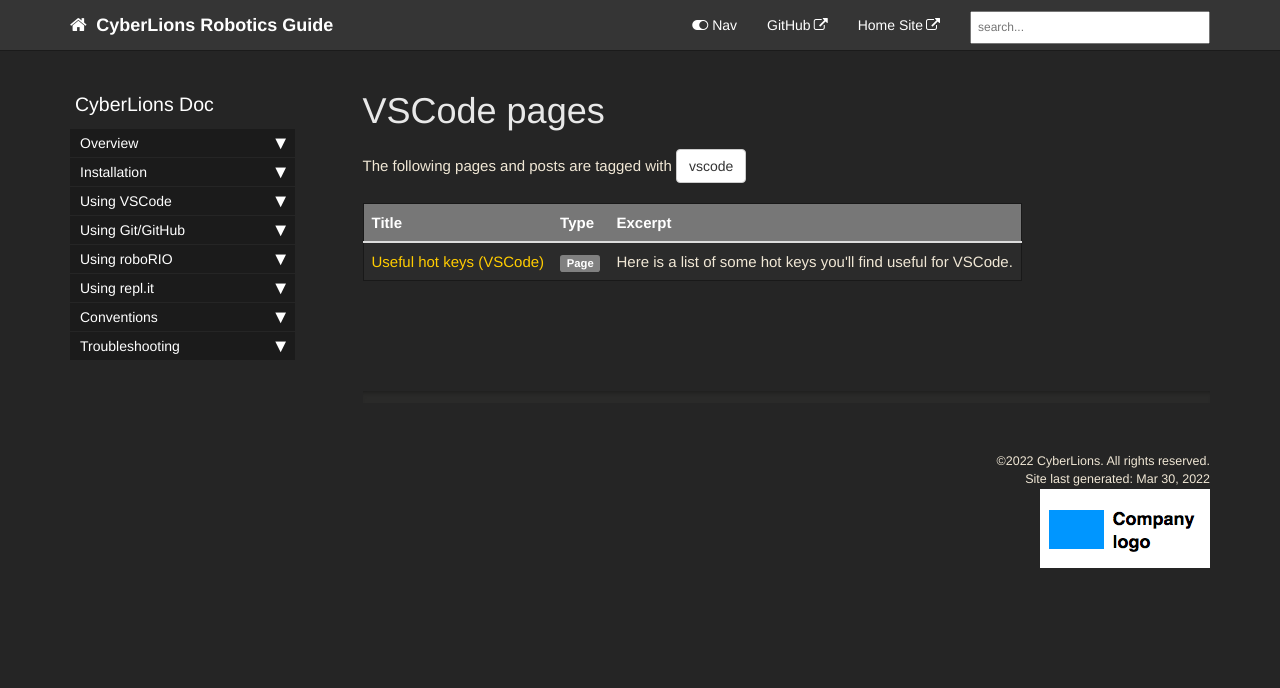
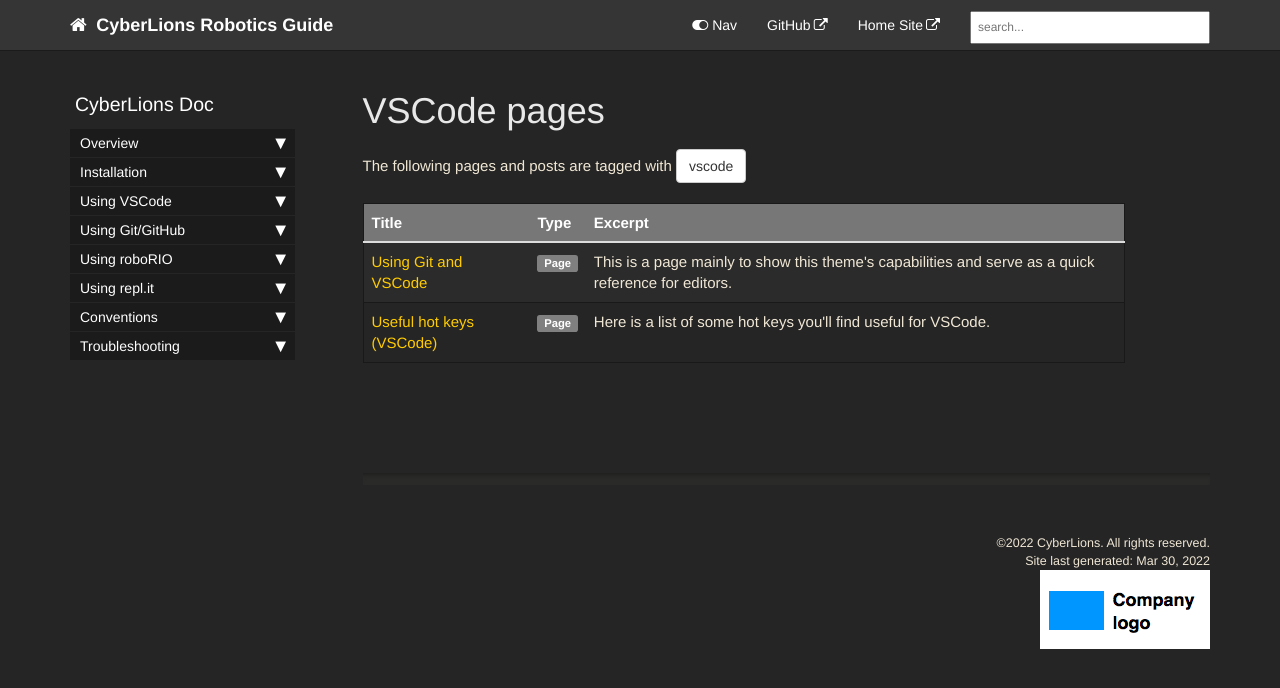
Before and after one commit to CyberLions-8521/CyberLions-8521, a Jekyll site: the page built from pages/tags/tag_vscode.md, in a window 1280 px wide. Shown: the top 688 px of the page. Built offline with Jekyll 4.4.1, drawn with Linux system fonts in a browser that asks for light colours; comment, search, counter and statistics services are not loaded; part of the change alters nothing that is shown.

Commit message:
Split using Git and VSCode into another page

```diff
--- a/_data/sidebars/mydoc_sidebar.yml
+++ b/_data/sidebars/mydoc_sidebar.yml
@@ -76,6 +76,10 @@ entries:
         url: /mydoc_introduction_git.html
         output: web, pdf
 
+      - title: Using Git and VSCode
+        url: /mydoc_git_and_vscode.html
+        output: web, pdf
+
       - title: Git Bash
         url: /mydoc_git_bash.html
         output: web, pdf
--- /dev/null
+++ b/pages/mydoc/mydoc_git_and_vscode.md
@@ -0,0 +1,49 @@
+---
+title: Using Git and VSCode
+tags: [vscode, git]
+sidebar: mydoc_sidebar
+last_updated: Mar 28, 2022
+summary: "This is a page mainly to show this theme's capabilities and serve as a quick reference for editors."
+permalink: mydoc_git_and_vscode.html
+folder: mydoc
+---
+
+## Source Control
+
+VSCode has built-in support for Git ([so long you have installed it](mydoc_install_git.md)) which is usually easier to use than using the command line. You can access the majority of controls through the **source control** tab.
+
+{:refdef: style="text-align: center"}
+![Source Control Tab](images/source_control_circle.png)
+{: refdef}
+
+{% include tip.html content="The number next to the icon indicates the number of files changed in your current repository." %}
+
+### Opening a repository
+
+If VSCode is not in a repository, the source control menu will show options to open a folder with a repository or to clone one from GitHub.
+
+{:refdef: style="text-align: center"}
+![Source Control Init Options](images/source_control_open_repo.png)
+{: refdef}
+
+{% include important.html content="If these options are grayed out, you probably don't have Git installed. [Install Git through this guide](mydoc_install_git.md)." %}
+
+More often you'll be choosing the latter option. By choosing this option, VSCode will ask you to log into your GitHub account. Afterwards, the command palette will open with a list of your GitHub repositories. You can also type in the name of the author and/or repository. Press enter or click a repo to clone it.
+
+If you have downloaded a repo already, or want to make a local repo before publishing it, then use the former option. If you open a folder *without* a repo, you'll have an option to initialize one. You'll also have the option to publish it to GitHub.
+
+### Staging and committing
+
+When you edit, add, or delete files, the name of the file will be colored and a status letter will appear to the right of it. These will also be shown under Source Control > Changes.
+
+{:refdef: style="text-align: center"}
+![Source Control Changes](images/source_control_changes.png)
+{: refdef}
+
+**M**: Modified. The file's contents were changed from the last commit.<br>
+**D**: Deleted. The file was removed.<br>
+**U**: Untracked. Means the file was not tracked by the repo before, so it's likely a new file.
+
+If you click on the files in the source control, it will open the difftool - a comparison tool that displays the modifications from the previous commit to the current change. If you hover over the files, there will be 3 options: opening the file, discarding the change, and <a href="#" data-toggle="tooltip" data-original-title="{{site.data.glossary.stage}}">staging</a> the change. Hovering over the dropdown will have a <a href="#" data-toggle="tooltip" data-original-title="{{site.data.glossary.stash}}">stash</a> changes option in place of opening the file option.
+
+{% include links.html %}
--- a/pages/mydoc/mydoc_introduction_git.md
+++ b/pages/mydoc/mydoc_introduction_git.md
@@ -25,42 +25,4 @@ The advantage to this compared to a Centralized Version Control System (CVCS) (w
 2. Any errors on the server will not prevent you from working on the code.
 3. If the server's repo is accidentally wiped, then because everybody has a copy, a local repo can just be published back again.
 
-## Using VSCode and Git
-
-VSCode has built-in support for Git ([so long you have installed it](mydoc_install_git.md)) which is usually easier to use than using the command line. You can access the majority of controls through the **source control** tab.
-
-{:refdef: style="text-align: center"}
-![Source Control Tab](images/source_control_circle.png)
-{: refdef}
-
-{% include tip.html content="The number next to the icon indicates the number of files changed in your current repository." %}
-
-### Opening a repository
-
-If VSCode is not in a repository, the source control menu will show options to open a folder with a repository or to clone one from GitHub.
-
-{:refdef: style="text-align: center"}
-![Source Control Init Options](images/source_control_open_repo.png)
-{: refdef}
-
-{% include important.html content="If these options are grayed out, you probably don't have Git installed. [Install Git through this guide](mydoc_install_git.md)." %}
-
-More often you'll be choosing the latter option. By choosing this option, VSCode will ask you to log into your GitHub account. Afterwards, the command palette will open with a list of your GitHub repositories. You can also type in the name of the author and/or repository. Press enter or click a repo to clone it.
-
-If you have downloaded a repo already, or want to make a local repo before publishing it, then use the former option. If you open a folder *without* a repo, you'll have an option to initialize one. You'll also have the option to publish it to GitHub.
-
-### Staging and committing
-
-When you edit, add, or delete files, the name of the file will be colored and a status letter will appear to the right of it. These will also be shown under Source Control > Changes.
-
-{:refdef: style="text-align: center"}
-![Source Control Changes](images/source_control_changes.png)
-{: refdef}
-
-**M**: Modified. The file's contents were changed from the last commit.<br>
-**D**: Deleted. The file was removed.<br>
-**U**: Untracked. Means the file was not tracked by the repo before, so it's likely a new file.
-
-If you click on the files in the source control, it will open the difftool - a comparison tool that displays the modifications from the previous commit to the current change. If you hover over the files, there will be 3 options: opening the file, discarding the change, and <a href="#" data-toggle="tooltip" data-original-title="{{site.data.glossary.stage}}">staging</a> the change. Hovering over the dropdown will have a <a href="#" data-toggle="tooltip" data-original-title="{{site.data.glossary.stash}}">stash</a> changes option in place of opening the file option.
-
 {% include links.html %}
```
